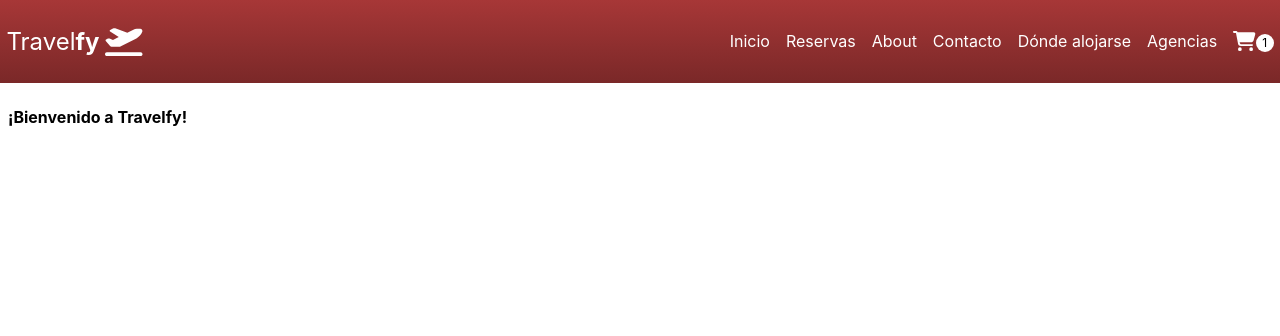
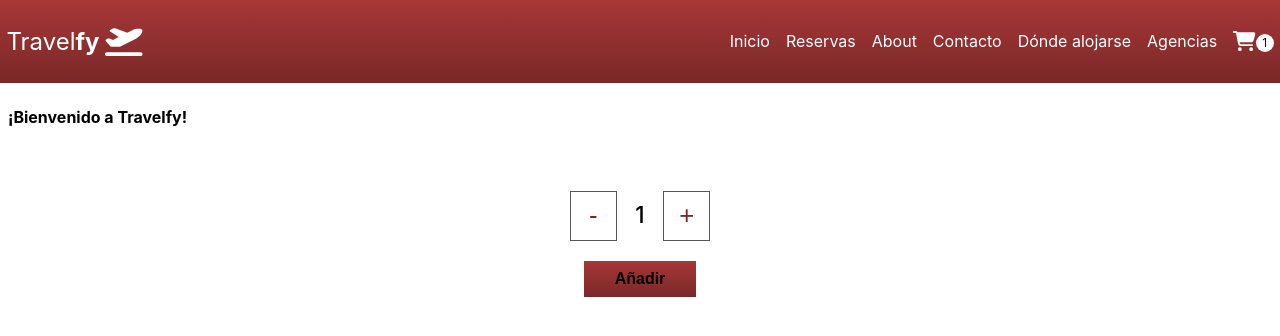
Before and after one commit to JuanPabloMaison/ProyectoReact, a React (Create React App) app: page / in a window 1280 px wide. Shown: the top 336 px of the page. Built offline with nearby package versions, Linux system fonts and the light colour scheme.

Commit message:
Componente ItemCount

```diff
--- a/src/App.js
+++ b/src/App.js
@@ -1,13 +1,18 @@
 import "./App.css";
+import ItemCount from "./components/ItemCount";
 import ItemListContainer from "./components/ItemListContainer";
 import Navbar from "./components/Navbar";
 
 function App() {
   const saludo = "¡Bienvenido a Travelfy!";
+  const onAdd = (cantidad) => {
+    console.log(`Agregaste ${cantidad} productos`);
+  };
   return (
     <>
       <Navbar />
       <ItemListContainer saludo={saludo} />
+      <ItemCount onAdd={onAdd} initial={1} stock={7} />
     </>
   );
 }
--- /dev/null
+++ b/src/components/ItemCount.jsx
@@ -0,0 +1,100 @@
+import React, { useState } from "react";
+import styled from "styled-components";
+
+const ItemCount = ({ onAdd, initial, stock }) => {
+  const [cantidad, setCantidad] = useState(initial);
+  const añadirProducto = (num) => {
+    setCantidad(cantidad + num);
+  };
+  return (
+    <ItemContainer>
+      <div className="count-container">
+        <div className="count-container_contador">
+          <button
+            className="count-container_button"
+            onClick={() => añadirProducto(-1)}
+            disabled={cantidad === initial}
+          >
+            -
+          </button>
+          <span className="count-container_cantidad">{cantidad}</span>
+          <button
+            className="count-container_button"
+            onClick={() => añadirProducto(+1)}
+            disabled={cantidad === stock}
+          >
+            +
+          </button>
+        </div>
+        <button
+          className="button-primary"
+          onClick={() => {
+            onAdd(cantidad);
+          }}
+          disabled={stock === 0 ? true : null}
+        >
+          Añadir
+        </button>
+      </div>
+    </ItemContainer>
+  );
+};
+
+export default ItemCount;
+
+const ItemContainer = styled.div`
+  button {
+    border: none;
+    background: none;
+  }
+  .button-primary {
+    background: linear-gradient(#a73737, #7a2828);
+    border: none;
+    font-weight: 700;
+    font-size: 1rem;
+    margin: 20px auto;
+    width: 112px;
+    height: 36px;
+    cursor: pointer;
+  }
+
+  .count-container {
+    display: flex;
+    flex-direction: column;
+    justify-content: center;
+    align-items: center;
+  }
+
+  .count-container_contador {
+    display: grid;
+    grid-template: 1fr / 1fr 1fr 1fr;
+    width: 140px;
+    height: 50px;
+    font-weight: 60;
+    font-size: 1.4rem;
+    margin: 40px auto 0;
+  }
+
+  .count-container_button {
+    color: #7a2828;
+    width: 100%;
+    height: 100%;
+    border: 1px solid #555555;
+    font-size: 1.6rem;
+    transition: all 25ms ease-out;
+  }
+
+  .count-container_button:hover {
+    border: none;
+    color: #ffffff;
+    background-color: #7a2828;
+  }
+
+  .count-container_cantidad {
+    text-align: center;
+    height: 100%;
+    padding-top: 10px;
+    color: black;
+    font-weight: 500;
+  }
+`;
```
